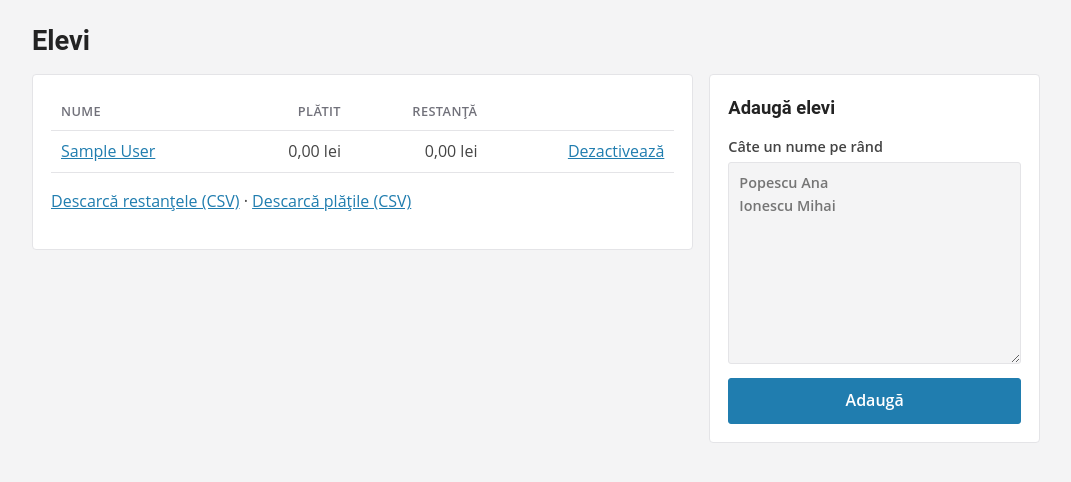
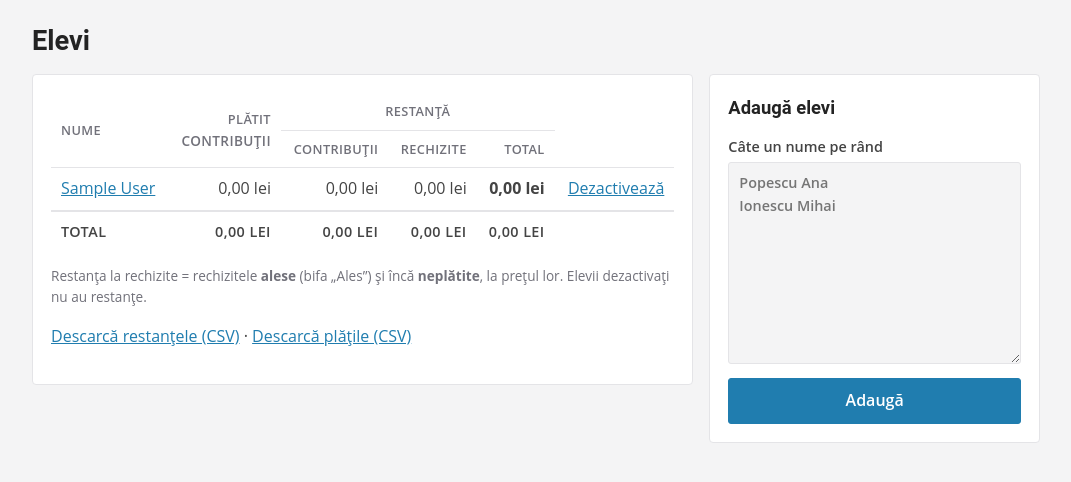
Before and after one commit to taka82/FondulClasei, a Flask app: page /students in a window 1280 px wide. Shown: the part 132-614 px from the top of the page, without its empty margins (104-1175 px from the left). Run offline with Flask 3, Linux system fonts and the light colour scheme; the visitor is signed in with stand-in values (Sample User, id 1); data comes from the database, SQL or seed files in the repository; data that the repository does not hold is empty; parts of the project's set-up code (start-up, migrations or seed data) failed here and were passed over.

Commit message:
Elevi: restante pe contributii, rechizite si total; rechizitele intra si in restantele din Panou si export
- restanta la rechizite = rechizite alese (Ales) si neplatite, la pretul lor; cele fara pret sunt semnalate separat
- pagina Elevi: coloane grupate (Contributii / Rechizite / Total) si rand de totaluri
- Panou: cardul Restante include rechizitele, cu mentiune "din care rechizite"
- pagina elevului / Situatia mea: restanta la rechizite
- exportul restante.csv listeaza si rechizitele
- teste cu cifre calculate manual (inclusiv elev dezactivat si rechizit fara pret)

Co-Authored-By: Claude Sonnet 5 <noreply@anthropic.com>

```diff
--- a/app.py
+++ b/app.py
@@ -310,6 +310,11 @@ def dashboard():
     return render_template(
         "dashboard.html", opening=opening, collected=collected, spent=spent, supply_stats=supply_stats(),
         balance=opening + collected - spent, outstanding=outstanding,
+        supplies_outstanding=db.scalar(
+            "SELECT COALESCE(SUM(sp.price), 0) FROM supply_tracking t "
+            "JOIN supplies sp ON sp.id = t.supply_id "
+            "JOIN students st ON st.id = t.student_id AND st.active = 1 "
+            "WHERE t.chosen = 1 AND t.paid = 0"),
         by_category=by_category, recent_expenses=recent_expenses,
         recent_payments=recent_payments, my_student=my_student,
     )
@@ -335,7 +340,14 @@ def students():
         "SELECT s.*, "
         " COALESCE((SELECT SUM(amount) FROM payments WHERE student_id = s.id), 0) AS paid, "
         " CASE WHEN s.active THEN COALESCE((SELECT SUM(MAX(amount - paid, 0)) "
-        "   FROM balances WHERE student_id = s.id), 0) ELSE 0 END AS owed "
+        "   FROM balances WHERE student_id = s.id), 0) ELSE 0 END AS owed, "
+        # rechizite: alese (Ales) si neplatite; cele fara pret nu se pot socoti, dar se numara separat
+        " CASE WHEN s.active THEN COALESCE((SELECT SUM(sp.price) FROM supply_tracking t "
+        "   JOIN supplies sp ON sp.id = t.supply_id "
+        "   WHERE t.student_id = s.id AND t.chosen = 1 AND t.paid = 0), 0) ELSE 0 END AS supplies_owed, "
+        " CASE WHEN s.active THEN (SELECT COUNT(*) FROM supply_tracking t "
+        "   JOIN supplies sp ON sp.id = t.supply_id "
+        "   WHERE t.student_id = s.id AND t.chosen = 1 AND t.paid = 0 AND sp.price IS NULL) ELSE 0 END AS supplies_unpriced "
         "FROM students s ORDER BY s.active DESC, s.name COLLATE NOCASE"
     )
     return render_template("students.html", students=rows)
@@ -370,8 +382,11 @@ def student_detail(student_id):
         "WHERE t.student_id = ? AND (t.chosen OR t.paid OR t.received) ORDER BY sp.name COLLATE NOCASE",
         (student_id,)
     )
+    unpaid = [t for t in supplies_of_student if t["chosen"] and not t["paid"]]
     return render_template("student_detail.html", student=student, rows=rows, payments=payments,
-                           student_supplies=supplies_of_student, today=date.today().isoformat())
+                           student_supplies=supplies_of_student, today=date.today().isoformat(),
+                           supplies_owed=sum(t["price"] for t in unpaid if t["price"]),
+                           supplies_unpriced=sum(1 for t in unpaid if t["price"] is None))
 
 
 @app.route("/me")
@@ -751,16 +766,24 @@ def export_payments():
 @app.route("/export/restante.csv")
 @staff_required
 def export_outstanding():
-    rows = db.query(
-        "SELECT s.name AS student, c.name AS contribution, b.amount, b.paid FROM balances b "
+    contributions_owed = db.query(
+        "SELECT s.name AS student, c.name AS item, b.amount, b.paid FROM balances b "
         "JOIN students s ON s.id = b.student_id JOIN contributions c ON c.id = b.contribution_id "
         "WHERE s.active = 1 AND b.paid < b.amount ORDER BY s.name COLLATE NOCASE, c.due_date"
     )
-    return csv_response("restante.csv", ["Elev", "Contribuție", "De plătit (lei)", "Plătit (lei)", "Rest (lei)"],
-                        [(csv_safe(r["student"]), csv_safe(r["contribution"]),
-                          f"{r['amount'] / 100:.2f}".replace(".", ","),
-                          f"{r['paid'] / 100:.2f}".replace(".", ","),
-                          f"{(r['amount'] - r['paid']) / 100:.2f}".replace(".", ",")) for r in rows])
+    supplies_owed = db.query(
+        "SELECT st.name AS student, 'Rechizit: ' || sp.name || CASE WHEN sp.price IS NULL THEN ' (fără preț)' ELSE '' END AS item, "
+        "       sp.price AS amount, 0 AS paid "
+        "FROM supply_tracking t JOIN students st ON st.id = t.student_id AND st.active = 1 "
+        "JOIN supplies sp ON sp.id = t.supply_id WHERE t.chosen = 1 AND t.paid = 0"
+    )
+    # sortare stabila dupa elev: contributiile inaintea rechizitelor
+    rows = sorted([*contributions_owed, *supplies_owed], key=lambda r: r["student"].lower())
+    return csv_response("restante.csv",
+                        ["Elev", "Contribuție / rechizit", "De plătit (lei)", "Plătit (lei)", "Rest (lei)"],
+                        [(csv_safe(r["student"]), csv_safe(r["item"]),
+                          lei(r["amount"]), lei(r["paid"]),
+                          lei(r["amount"] - r["paid"]) if r["amount"] is not None else "") for r in rows])
 
 
 # ---------------------------------------------------------------- rechizite
--- a/static/style.css
+++ b/static/style.css
@@ -79,6 +79,9 @@ h2 { font-size: 1.15rem; margin: 0 0 12px; }
 .stat .label { font-size: .85rem; opacity: .8; }
 .stat .value { font-size: 1.35rem; font-weight: 700; font-variant-numeric: tabular-nums; }
 .stat .value.neg { color: #ffd0d0; }
+.stat .sub { font-size: .8rem; opacity: .85; }
+th.grp { text-align: center; border-bottom: 1px solid var(--line); }
+.owed-line { margin: 12px 0 0; }
 @media (max-width: 780px) { .stats { grid-template-columns: 1fr 1fr; } .stat.main { grid-column: 1 / -1; } }
 
 /* tabele */
--- a/templates/dashboard.html
+++ b/templates/dashboard.html
@@ -10,7 +10,8 @@
   </div>
   <div class="stat"><span class="label">Total încasat</span><span class="value">{{ collected|money }}</span></div>
   <div class="stat"><span class="label">Total cheltuit</span><span class="value">{{ spent|money }}</span></div>
-  <div class="stat"><span class="label">Restanțe</span><span class="value">{{ outstanding|money }}</span></div>
+  <div class="stat"><span class="label">Restanțe</span><span class="value">{{ (outstanding + supplies_outstanding)|money }}</span>
+    {% if supplies_outstanding %}<span class="sub">din care rechizite: {{ supplies_outstanding|money }}</span>{% endif %}</div>
 </section>
 {% if opening %}
   <p class="muted small">Soldul include {{ opening|money }} raportați din anul anterior.</p>
--- a/templates/student_detail.html
+++ b/templates/student_detail.html
@@ -22,6 +22,11 @@
     </tr>
     {% endfor %}
   </table></div>
+  {% if supplies_owed or supplies_unpriced %}
+  <p class="owed-line"><strong>Restanță la rechizite:</strong> <span class="owed">{{ supplies_owed|money }}</span>
+    {% if supplies_unpriced %}<span class="muted small">(+ {{ supplies_unpriced }} fără preț stabilit)</span>{% endif %}
+    <span class="muted small">— rechizite alese și încă neplătite</span></p>
+  {% endif %}
   {% else %}
     <p class="muted">Niciun rechizit ales încă.</p>
   {% endif %}
--- a/templates/students.html
+++ b/templates/students.html
@@ -7,13 +7,20 @@
   <section class="card">
     {% if students %}
     <div class="scroll"><table>
-      <thead><tr><th>Nume</th><th class="num">Plătit</th><th class="num">Restanță</th><th></th></tr></thead>
+      <thead>
+        <tr><th rowspan="2">Nume</th><th class="num" rowspan="2">Plătit<br><span class="muted small">contribuții</span></th>
+            <th class="grp" colspan="3">Restanță</th><th rowspan="2"></th></tr>
+        <tr><th class="num">Contribuții</th><th class="num">Rechizite</th><th class="num">Total</th></tr>
+      </thead>
       {% for s in students %}
       <tr class="{{ 'dim' if not s['active'] }}">
         <td><a href="{{ url_for('student_detail', student_id=s['id']) }}">{{ s['name'] }}</a>
             {% if not s['active'] %}<span class="badge">inactiv</span>{% endif %}</td>
         <td class="num">{{ s['paid']|money }}</td>
         <td class="num {{ 'owed' if s['owed'] > 0 }}">{{ s['owed']|money }}</td>
+        <td class="num {{ 'owed' if s['supplies_owed'] > 0 }}">{{ s['supplies_owed']|money }}
+          {% if s['supplies_unpriced'] %}<br><span class="muted small" title="Rechizite alese și neplătite, fără preț stabilit: nu sunt incluse în sumă">+{{ s['supplies_unpriced'] }} fără preț</span>{% endif %}</td>
+        <td class="num {{ 'owed' if s['owed'] + s['supplies_owed'] > 0 }}"><strong>{{ (s['owed'] + s['supplies_owed'])|money }}</strong></td>
         <td class="actions">
           <form method="post" action="{{ url_for('student_toggle', student_id=s['id']) }}" class="inline">
             <input type="hidden" name="csrf" value="{{ csrf_token() }}">
@@ -22,7 +29,12 @@
         </td>
       </tr>
       {% endfor %}
+      <tfoot><tr><th>Total</th><th class="num">{{ students|sum(attribute='paid')|money }}</th>
+        <th class="num">{{ students|sum(attribute='owed')|money }}</th>
+        <th class="num">{{ students|sum(attribute='supplies_owed')|money }}</th>
+        <th class="num">{{ (students|sum(attribute='owed') + students|sum(attribute='supplies_owed'))|money }}</th><th></th></tr></tfoot>
     </table></div>
+    <p class="muted small">Restanța la rechizite = rechizitele <strong>alese</strong> (bifa „Ales”) și încă <strong>neplătite</strong>, la prețul lor. Elevii dezactivați nu au restanțe.</p>
     <p><a href="{{ url_for('export_outstanding') }}">Descarcă restanțele (CSV)</a> ·
        <a href="{{ url_for('export_payments') }}">Descarcă plățile (CSV)</a></p>
     {% else %}
```
Also changed, not shown: test_app.py (+46 -0 lines), README.md.
